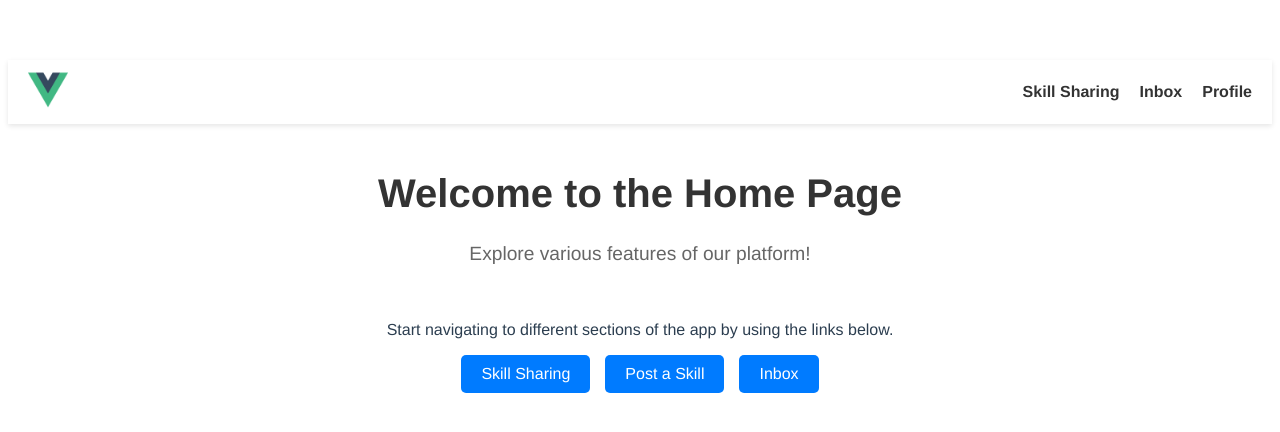
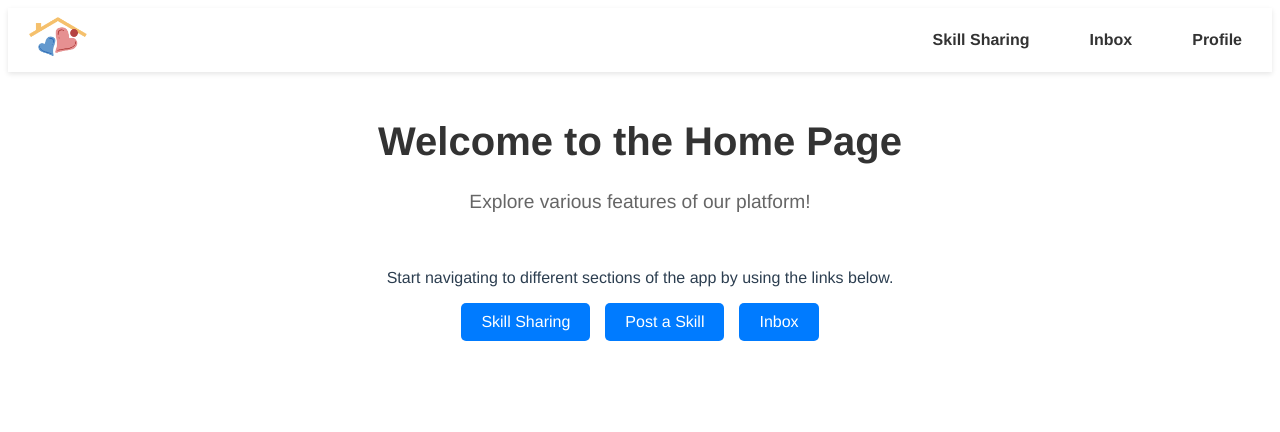
Before and after one commit to mfchloe/around-the-block, a Vue app: page / in a window 1280 px wide. Shown: the top 432 px of the page. Built offline with nearby package versions, Linux system fonts and the light colour scheme.

Commit message:
navbar completed

```diff
--- a/src/App.vue
+++ b/src/App.vue
@@ -22,6 +22,5 @@ export default {
   -moz-osx-font-smoothing: grayscale;
   text-align: center;
   color: #2c3e50;
-  margin-top: 60px;
 }
 </style>
--- a/src/components/NavBar.vue
+++ b/src/components/NavBar.vue
@@ -1,17 +1,14 @@
 <template>
     <nav class="navbar">
       <div class="navbar-left">
-        <router-link to="/" class="logo">
-          <img src="@/assets/logo.png" alt="Logo" class="logo-img" />
-          <!-- Alternatively, you can display text as your logo -->
-          <!-- <span class="logo-text">YourApp</span> -->
+        <router-link to="/">
+          <img src="/ZhengHuaLogo.png" alt="Around The Block" class="logo" />
         </router-link>
       </div>
 
       <div class="navbar-right">
         <router-link to="/skills-sharing" class="nav-link">Skill Sharing</router-link>
         <router-link to="/inbox" class="nav-link">Inbox</router-link>
-
         <router-link to="/profile" class="nav-link">Profile</router-link>
       </div>
     </nav>
@@ -29,16 +26,12 @@
     justify-content: space-between;
     align-items: center;
     background-color: white;
-    padding: 10px 20px;
     box-shadow: 0 2px 5px rgba(0, 0, 0, 0.1);
   }
 
-  .navbar-left .logo {
-    text-decoration: none;
-  }
-
-  .logo-img {
-    height: 40px;
+  .logo {
+    margin-left: 20px;
+    height: 60px;
     width: auto;
   }
 
@@ -48,7 +41,7 @@
   }
 
   .nav-link {
-    margin-left: 20px;
+    padding: 5px 30px;
     text-decoration: none;
     color: #333;
     font-size: 1rem;
@@ -58,16 +51,4 @@
   .nav-link:hover {
     color: #007bff;
   }
-
-  .profile-icon {
-    height: 30px;
-    width: 30px;
-    border-radius: 50%;
-    margin-left: 20px;
-    cursor: pointer;
-  }
-
-  .profile-icon:hover {
-    border: 2px solid #007bff;
-  }
   </style>
--- a/vite.config.js
+++ b/vite.config.js
@@ -5,7 +5,7 @@ import path from "path";
 export default defineConfig({
   plugins: [vue()],
   server: {
-    port: 5173, // Change if needed
+    port: 5173,
   },
   resolve: {
     alias: {
```
Also changed, not shown: public/ZhengHuaLogo.png (added).
